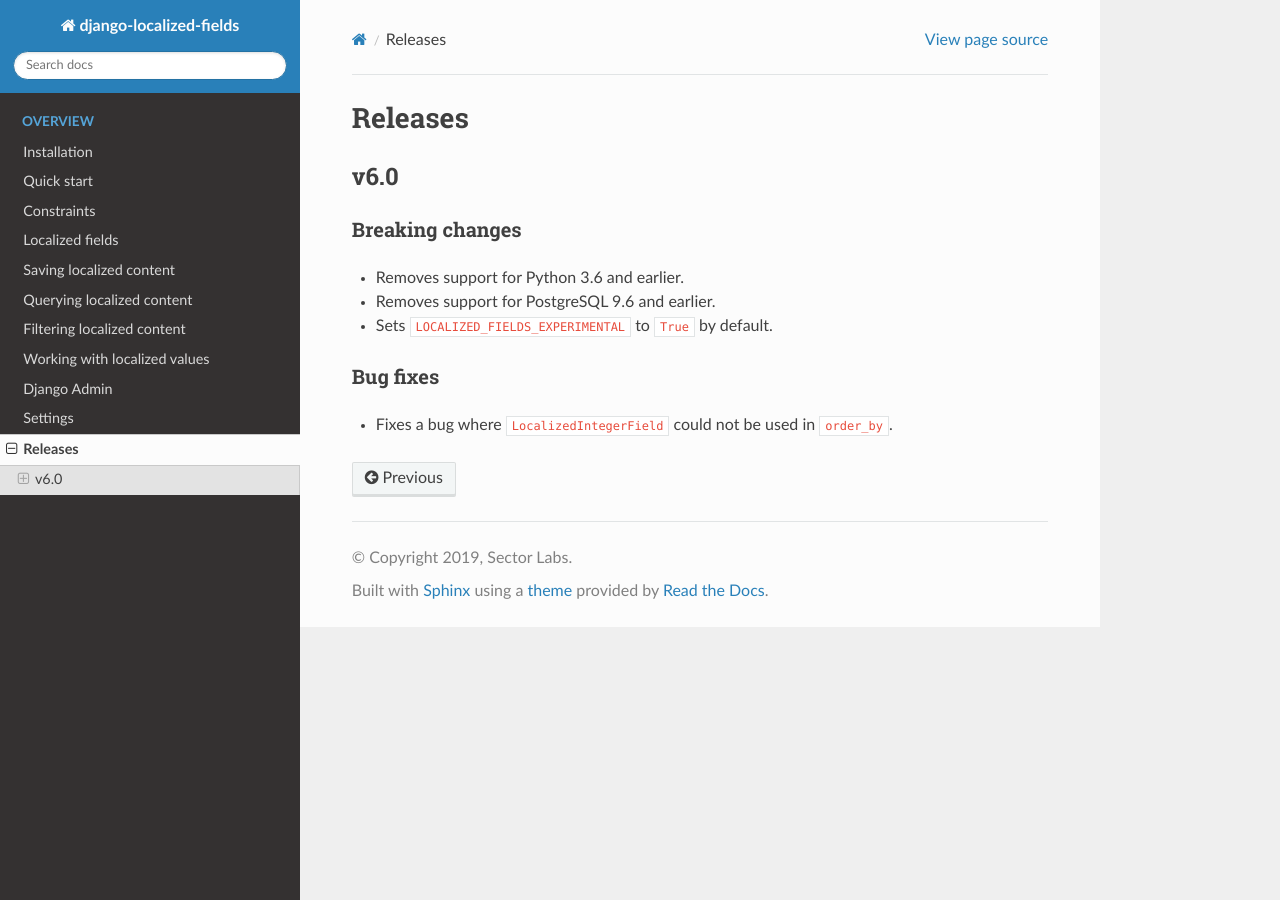
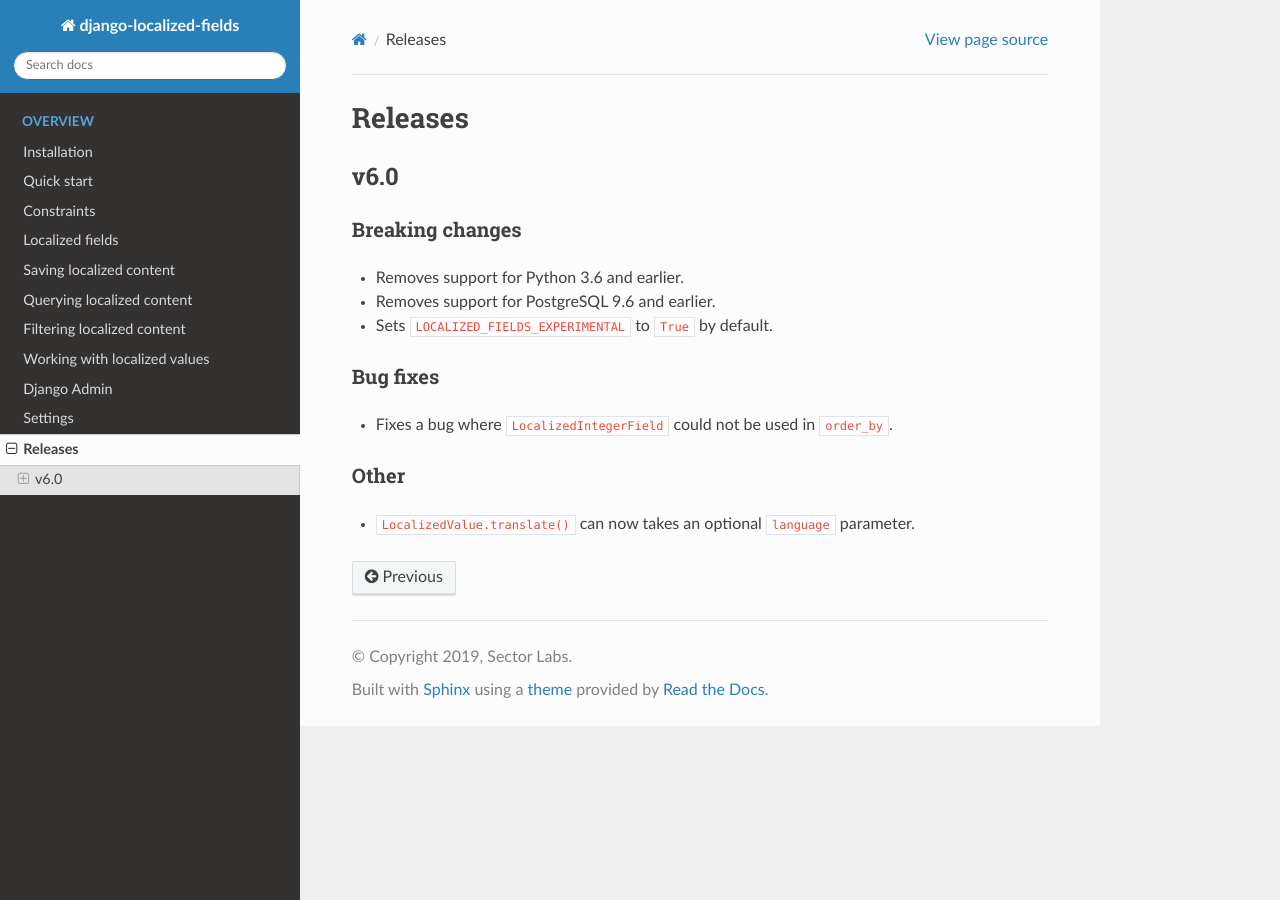
Before and after one commit to SectorLabs/django-localized-fields, a Sphinx documentation site: the page built from docs/source/releases.rst, in a window 1280 px wide. Built offline with Sphinx 7.4.7 and the Read the Docs theme 2.0.0, drawn with Linux system fonts in a browser that asks for light colours.

Commit message:
Ensure release is not compatible with django-postgres-extra 3.0

```diff
--- a/docs/source/releases.rst
+++ b/docs/source/releases.rst
@@ -15,3 +15,8 @@
 *********
 
 * Fixes a bug where ``LocalizedIntegerField`` could not be used in ``order_by``.
+
+Other
+*****
+
+* ``LocalizedValue.translate()`` can now takes an optional ``language`` parameter.
--- a/setup.py
+++ b/setup.py
@@ -69,7 +69,7 @@
     python_requires=">=3.7",
     install_requires=[
         "Django>=2.0",
-        "django-postgres-extra>=2.0a7",
+        "django-postgres-extra>=2.0a7,<3.0",
         "deprecation==2.0.7",
     ],
     cmdclass={
```
